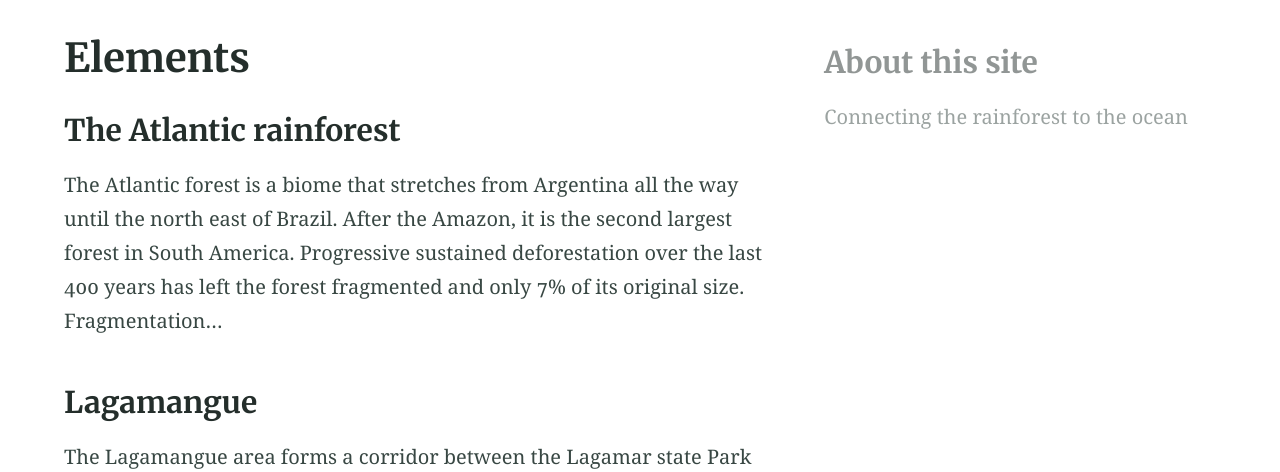
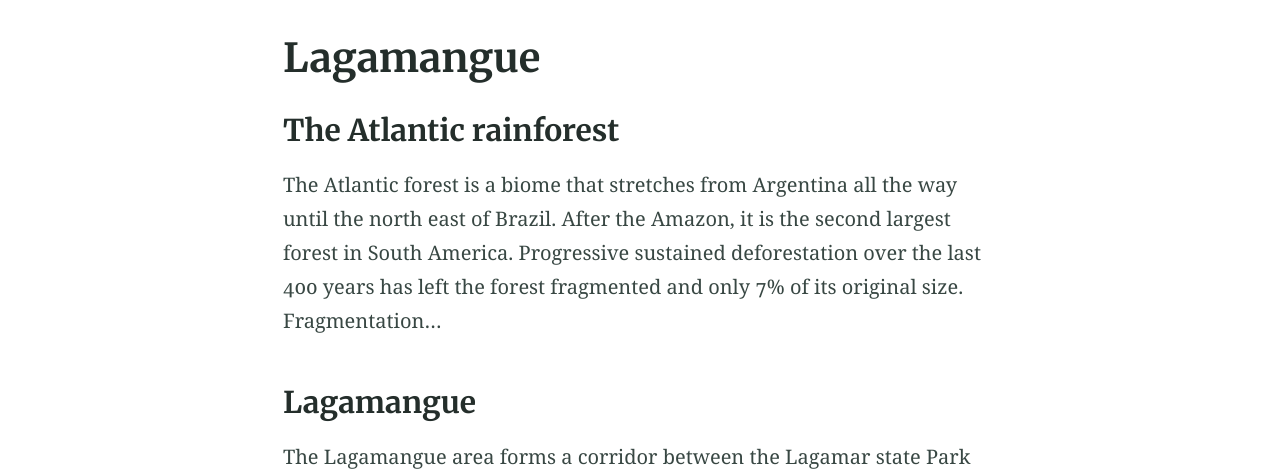
Before and after one commit to lagamangue/lagamangue.github.io, a Jekyll site: the page built from elements.md, in a window 1280 px wide and 900 px high, cut to the strip 428-900 px from the top of the window. Built offline with Jekyll 4.4.1, drawn with Linux system fonts in a browser that asks for light colours.

Commit message:
Update elements.md

```diff
--- a/elements.md
+++ b/elements.md
@@ -1,10 +1,9 @@
 ---
-title: Elements
+title: Lagamangue
 feature_text: |
 
 feature_image: "assets/teste2.png"
 excerpt: ""
-aside: true
 ---
 
 
```
